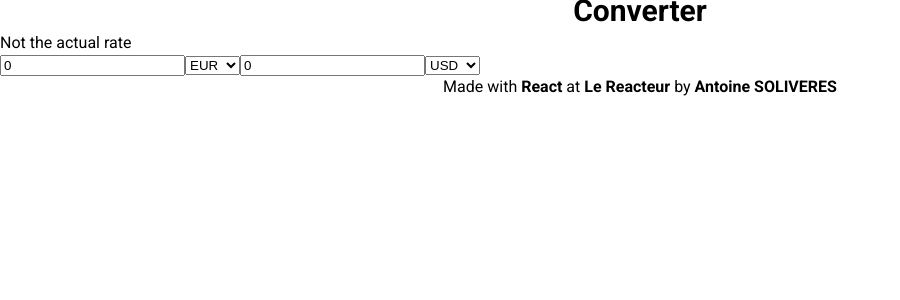
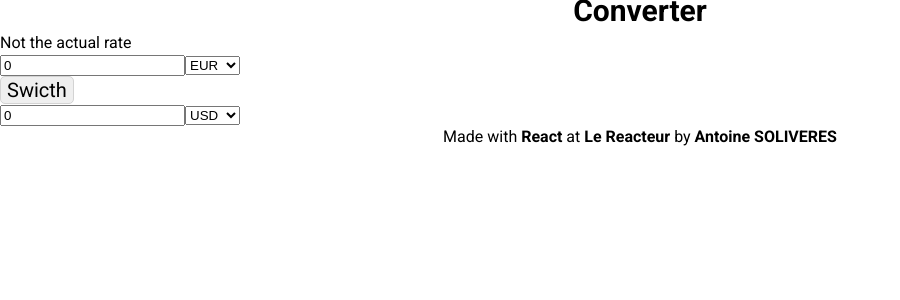
Before and after one commit to Ant0yne/react-currency-converter-exercise, a React (Vite) app: page / in a window 1280 px wide. Shown: the top 300 px of the page, without its empty margins (0-900 px from the left). Built offline with nearby package versions, Linux system fonts and the light colour scheme.

Commit message:
switch-currency

```diff
--- a/src/components/Button/index.jsx
+++ b/src/components/Button/index.jsx
@@ -1,7 +1,24 @@
 import "./button.css";
 
-const Button = () => {
-	return <></>;
+const Button = ({
+	currencyTop,
+	setCurrencyTop,
+	currencyBot,
+	setCurrencyBot,
+}) => {
+	return (
+		<>
+			<button
+				onClick={() => {
+					const tempCTop = currencyTop;
+					const tempCBot = currencyBot;
+					setCurrencyTop(tempCBot);
+					setCurrencyBot(tempCTop);
+				}}>
+				Swicth
+			</button>
+		</>
+	);
 };
 
 export default Button;
--- a/src/components/Buttons/index.jsx
+++ b/src/components/Buttons/index.jsx
@@ -2,8 +2,24 @@ import Button from "../Button";
 
 import "./buttons.css";
 
-const Buttons = () => {
-	return <></>;
+const Buttons = ({
+	currencyTop,
+	setCurrencyTop,
+	currencyBot,
+	setCurrencyBot,
+}) => {
+	return (
+		<>
+			<div>
+				<Button
+					currencyTop={currencyTop}
+					setCurrencyTop={setCurrencyTop}
+					currencyBot={currencyBot}
+					setCurrencyBot={setCurrencyBot}
+				/>
+			</div>
+		</>
+	);
 };
 
 export default Buttons;
--- a/src/components/Converter/index.jsx
+++ b/src/components/Converter/index.jsx
@@ -29,7 +29,12 @@ const Converter = ({
 					setValueBot={setValueBot}
 					currenciesRates={currenciesRates}
 				/>
-				<Buttons />
+				<Buttons
+					currencyTop={currencyTop}
+					setCurrencyTop={setCurrencyTop}
+					currencyBot={currencyBot}
+					setCurrencyBot={setCurrencyBot}
+				/>
 				<Input
 					position="Bot"
 					currencyTop={currencyTop}
--- a/src/components/Input/index.jsx
+++ b/src/components/Input/index.jsx
@@ -15,6 +15,7 @@ const Input = ({
 }) => {
 	return (
 		<>
+			<div>
 				<input
 					type="number"
 					value={position === "Top" ? valueTop : valueBot}
@@ -43,6 +44,7 @@ const Input = ({
 					setValueTop={setValueTop}
 					setValueBot={setValueBot}
 				/>
+			</div>
 		</>
 	);
 };
```
Lines whose indentation alone changed are shown as unchanged.
